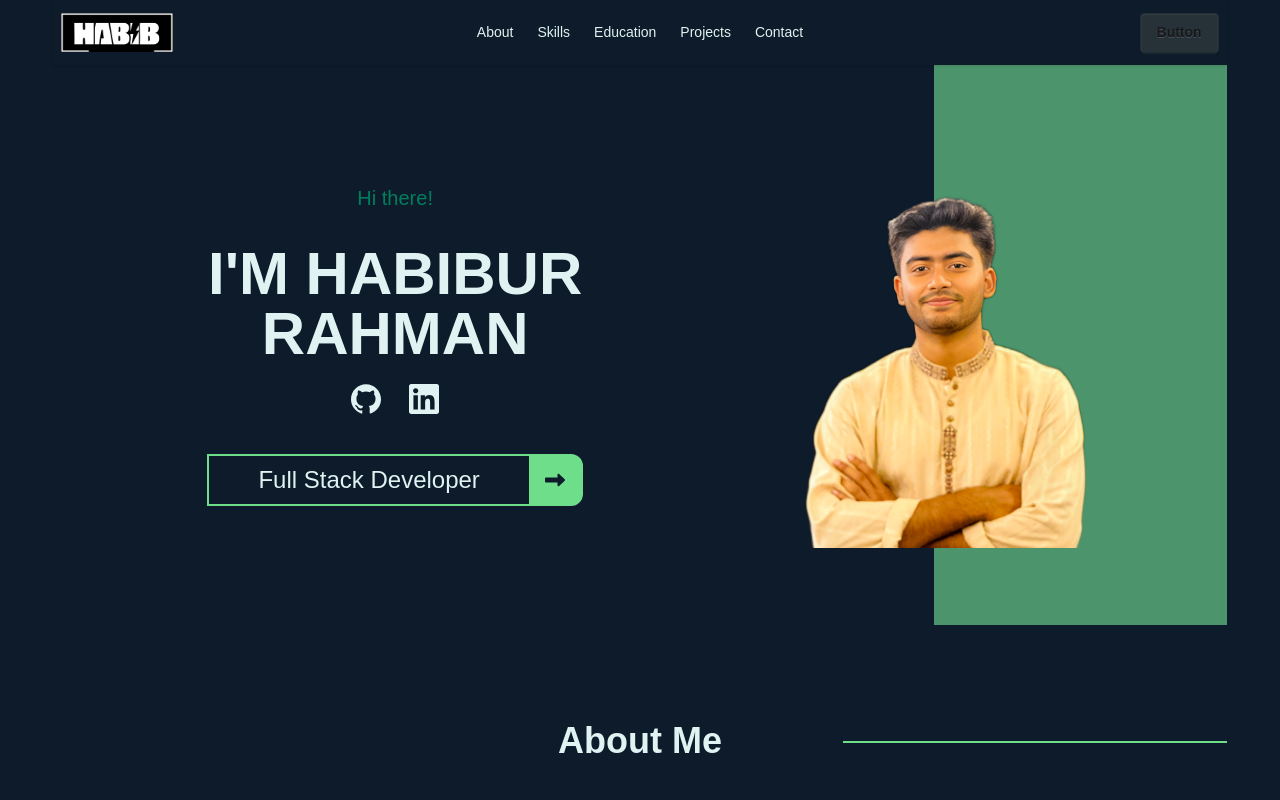
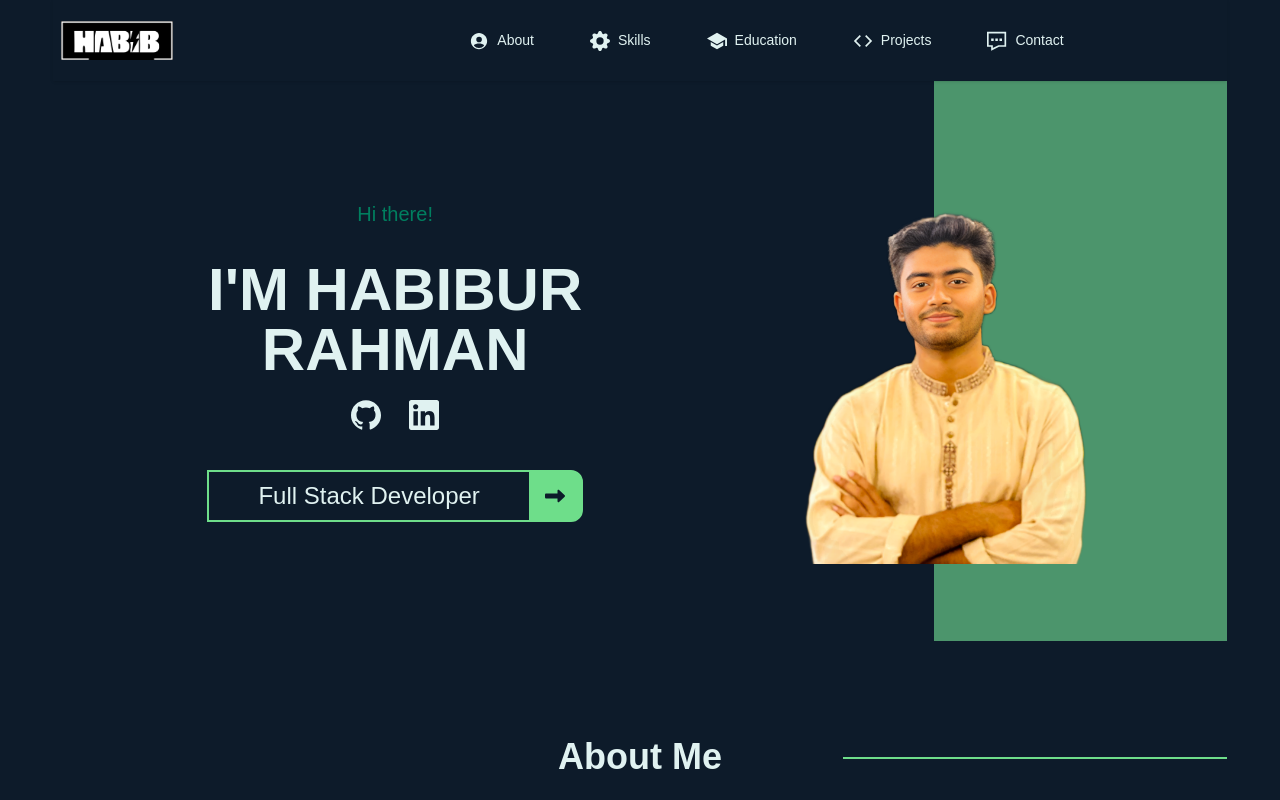
Before and after one commit to habib-676/porfoliooo, a React (Vite) app: page /#contact in a window 1280 px wide. Shown: the top 800 px of the page. Built offline with nearby package versions, Linux system fonts and the light colour scheme.

Commit message:
update nav stye

```diff
--- a/src/layouts/HomeLayout.jsx
+++ b/src/layouts/HomeLayout.jsx
@@ -35,7 +35,7 @@ const HomeLayout = () => {
         duration={500}
         className="flex flex-col items-center mt-20 mb-10 hover:cursor-pointer"
       >
-        <span className="text-accent p-3 transition-all duration-200 hover:animate-pulse hover:rounded-full hover:border-accent hover:border ">
+        <span className="text-accent p-3 transition-all duration-200 hover:animate-pulse hover:scale-110 hover:rounded-full hover:border-accent hover:border ">
           <FaAngleDoubleUp size={30} />
         </span>
         <span className="text-lg text-gray-500">Go to top</span>
--- a/src/shared/Nav.jsx
+++ b/src/shared/Nav.jsx
@@ -1,30 +1,66 @@
 import React from "react";
 import { Link } from "react-scroll";
+import { IoPersonCircleSharp, IoSchoolSharp } from "react-icons/io5";
+import { RiCodeFill } from "react-icons/ri";
+import { BsGearFill } from "react-icons/bs";
+import { GrContact } from "react-icons/gr";
 const Nav = () => {
   const navLinks = (
     <>
       <li>
-        <Link to="about" smooth={true} duration={400}>
-          About
+        <Link
+          to="about"
+          smooth={true}
+          duration={400}
+          className="flex gap-2 hover:text-primary hover:scale-120 transition-all duration-200"
+        >
+          <IoPersonCircleSharp size={20} />
+          <span>About</span>
         </Link>
       </li>
       <li>
-        <Link to="skills" smooth={true} duration={400}>
-          Skills
+        <Link
+          to="skills"
+          smooth={true}
+          duration={400}
+          className="flex gap-2 hover:text-primary hover:scale-120 transition-all duration-200"
+        >
+          <BsGearFill size={20} />
+          <span>Skills</span>
         </Link>
       </li>
       <li>
-        <Link to="education" smooth={true} duration={400}>
-          Education
+        <Link
+          to="education"
+          smooth={true}
+          duration={400}
+          className="flex gap-2 hover:text-primary hover:scale-120 transition-all duration-200"
+        >
+          <IoSchoolSharp size={20} />
+          <span>Education</span>
         </Link>
       </li>
 
       <li>
-        <a>Projects</a>
+        <Link
+          to="education"
+          smooth={true}
+          duration={400}
+          className="flex gap-2 hover:text-primary hover:scale-120 transition-all duration-200"
+        >
+          <RiCodeFill size={20} />
+          <span>Projects</span>
+        </Link>
       </li>
       <li>
-        <Link to="contact" smooth={true} duration={400}>
-          Contact
+        <Link
+          to="contact"
+          smooth={true}
+          duration={400}
+          className="flex gap-2 hover:text-primary hover:scale-120 transition-all duration-200"
+        >
+          <GrContact size={20}/>
+          <span>Contact</span>
         </Link>
       </li>
     </>
@@ -60,11 +96,8 @@ const Nav = () => {
           </div>
           <img src="logo.png" className="w-28" alt="" />
         </div>
-        <div className="navbar-center hidden lg:flex">
-          <ul className="menu menu-horizontal px-1">{navLinks}</ul>
-        </div>
-        <div className="navbar-end">
-          <a className="btn">Button</a>
+        <div className="navbar  hidden lg:flex">
+          <ul className="menu menu-horizontal px-1 space-x-8">{navLinks}</ul>
         </div>
       </div>
     </div>
```
